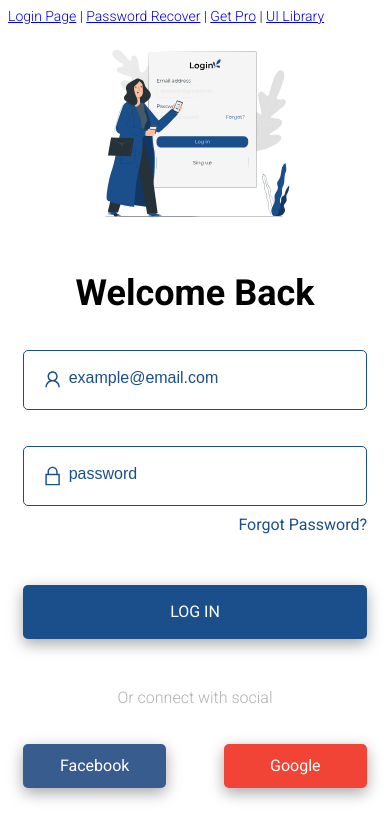
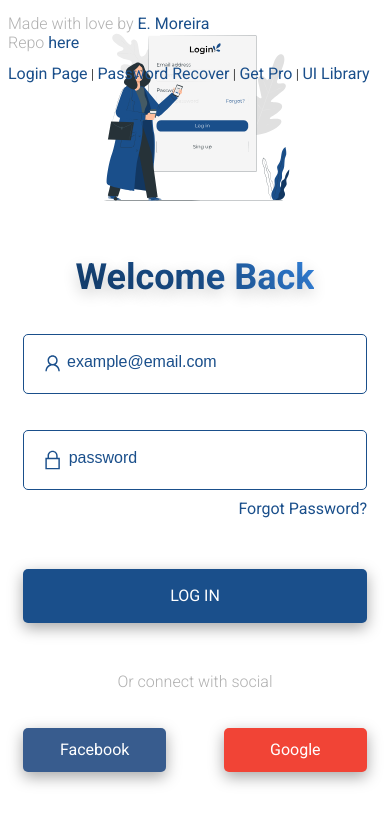
Before and after one commit to emoreiravirtus/Railsware, a Vue app: page /login in a window 390 px wide. Shown: the top 840 px of the page. Built offline with nearby package versions, Linux system fonts and the light colour scheme; what v-mask would draw is missing.

Commit message:
Adds style improvements

```diff
--- a/src/App.vue
+++ b/src/App.vue
@@ -1,13 +1,36 @@
 <template>
   <div id="nav">
-    <router-link to="/login">Login Page</router-link> |
-    <router-link to="/password-recover">Password Recover</router-link> |
-    <router-link to="/get-pro">Get Pro</router-link> |
-    <router-link to="/ui-library">UI Library</router-link>
+    <div class="container--fluid">
+      <div class="row">
+        <div class="col-12">
+          <p class="font-info">
+            Made with love by <a class="font-link" target="_blank" href="https://www.linkedin.com/feed/">E. Moreira</a>
+          </p>
+        </div>
+        <div class="col-12">
+          <p class="font-info">
+            Repo <a class="font-link" target="_blank" href="https://github.com/emoreiravirtus/Railsware">here</a>
+          </p>
+        </div>
+      </div>
+      <div class="row">
+        <div class="col-12 mt-s">
+          <router-link class="font-link" to="/login">Login Page</router-link> |
+          <router-link class="font-link" to="/password-recover">Password Recover</router-link> |
+          <router-link class="font-link" to="/get-pro">Get Pro</router-link> |
+          <router-link class="font-link" to="/ui-library">UI Library</router-link>
+        </div>
+      </div>
+    </div>
   </div>
   <router-view />
 </template>
 
 <style lang="scss">
 @import '@/scss/styles.scss';
+
+#nav {
+  position: fixed;
+  top: 15px;
+}
 </style>
--- a/src/components/CreditCardFields.vue
+++ b/src/components/CreditCardFields.vue
@@ -152,6 +152,7 @@ export default {
         transition: $fast-transition;
         visibility: hidden;
         z-index: 3;
+        @include box-shadow();
 
         &::after {
           content: "";
--- a/src/components/EmailInput.vue
+++ b/src/components/EmailInput.vue
@@ -4,12 +4,12 @@
     :class="{'border-error': !valid }"
     @click="focus">
     <div class="row">
-      <div class="col-1">
+      <div class="col-sm-1">
       <div class="svg-icon-contacts-primary"
       :class="{'svg-icon-contacts-error': !valid }">
       </div>
       </div>
-      <div class="col-11 line-s">
+      <div class="col-10 col-sm-11 line-s">
         <input
           class="font-primary font-m-m"
           :class="{'font-error': !valid }"
--- a/src/components/PasswordInput.vue
+++ b/src/components/PasswordInput.vue
@@ -9,7 +9,7 @@
       :class="{'svg-icon-lock-error': !valid }">
       </div>
       </div>
-      <div class="col-11 line-s">
+      <div class="col-10 col-sm-11 line-s">
         <input
           class="font-primary font-m-m"
           :class="{'font-error': !valid }"
--- a/src/scss/_animations.scss
+++ b/src/scss/_animations.scss
@@ -0,0 +1,4 @@
+@keyframes appear {
+  0%{ opacity: 0; transform: translateX(-500px); }
+  100%{ opacity: 1; transform: translateX(0); }
+}
--- a/src/scss/_fonts.scss
+++ b/src/scss/_fonts.scss
@@ -7,6 +7,10 @@ body {
 
 p, h1 {
   margin: 0;
+}
+
+a {
+  text-decoration: none;
 }
 
 .font-error {
@@ -29,6 +33,11 @@ p, h1 {
     map-get($line-heights, 'xl'),
     map-get($font-weights, 'l')
     );
+    background: $primary-color;
+    background: linear-gradient(90deg, darken($primary-color, 5), $primary-color, lighten($primary-color, 20));
+    -webkit-background-clip: text;
+    -webkit-text-fill-color: transparent;
+    @include text-shadow();
 }
 
 .font-info {
--- a/src/scss/_mixins.scss
+++ b/src/scss/_mixins.scss
@@ -64,6 +64,10 @@
   box-shadow: rgba(0, 0, 0, 0.35) 0px 5px 15px;
 }
 
+@mixin text-shadow() {
+  text-shadow: rgba(0, 0, 0, 0.2) 0px 5px 15px;
+}
+
 @mixin font-factory($s, $c, $lh, $w) {
   font-size: $s;
   color: $c;
--- a/src/views/GetPro.vue
+++ b/src/views/GetPro.vue
@@ -36,6 +36,10 @@ export default {
 </script>
 
 <style scoped lang="scss">
+* {
+  animation: .5s appear;
+}
+
 .svg-illustration-get-pro {
   width: 284px;
   height: 171px;
--- a/src/views/Login.vue
+++ b/src/views/Login.vue
@@ -20,7 +20,7 @@
         <PasswordInput/>
       </div>
       <div class="col-12 mt-xs items-right">
-        <p class="font-link">Forgot Password?</p>
+        <router-link to="/password-recover"><p class="font-link">Forgot Password?</p></router-link>
       </div>
     </div>
     <div class="row mb-xxl">
@@ -59,6 +59,9 @@ export default {
 </script>
 
 <style scoped lang="scss">
+* {
+  animation: .5s appear;
+}
 .svg-illustration-login {
   width: 212px;
   height: 212px;
--- a/src/views/PasswordRecover.vue
+++ b/src/views/PasswordRecover.vue
@@ -22,7 +22,12 @@
     </div>
     <div class="row">
       <div class="col-12">
-        <p class="font-info font-center">Already have an account? <span class="font-link">Login here</span></p>
+        <p class="font-info font-center">
+          Already have an account?
+          <router-link to="/login">
+            <span  class="font-link">Login here</span>
+          </router-link>
+        </p>
       </div>
     </div>
   </div>
@@ -41,6 +46,10 @@ export default {
 </script>
 
 <style scoped lang="scss">
+* {
+  animation: .5s appear;
+}
+
 .svg-illustration-password-recover {
   width: 212px;
   height: 212px;
--- a/src/views/UILibrary.vue
+++ b/src/views/UILibrary.vue
@@ -2,8 +2,8 @@
   <div class="container">
     <div class="row">
       <div class="col-12">
-        <h1 class="font-primary font-center font-l-l line-xl">Ui Library</h1>
-        <h2 class="font-primary font-center font-l-l line-xl">Components</h2>
+        <h1 class="font-title font-center">Ui Library</h1>
+        <h2 class="font-title font-center">Components</h2>
       </div>
     </div>
     <div class="row">
@@ -86,6 +86,8 @@ export default {
 }
 </script>
 
-<style>
-
+<style scoped lang="scss">
+* {
+  animation: .5s appear;
+}
 </style>
```
